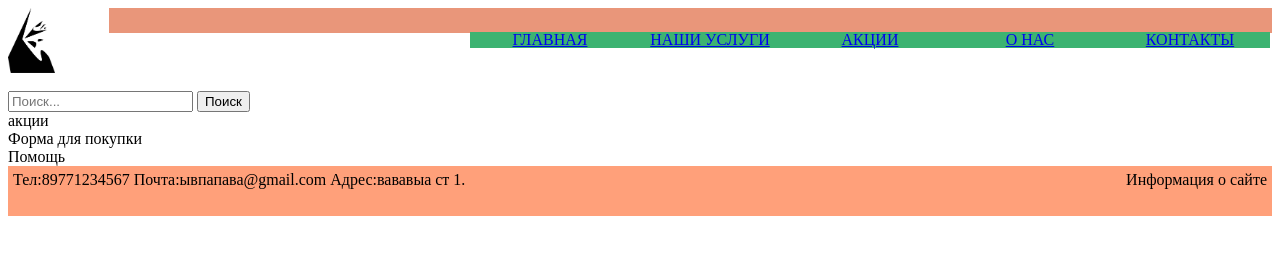
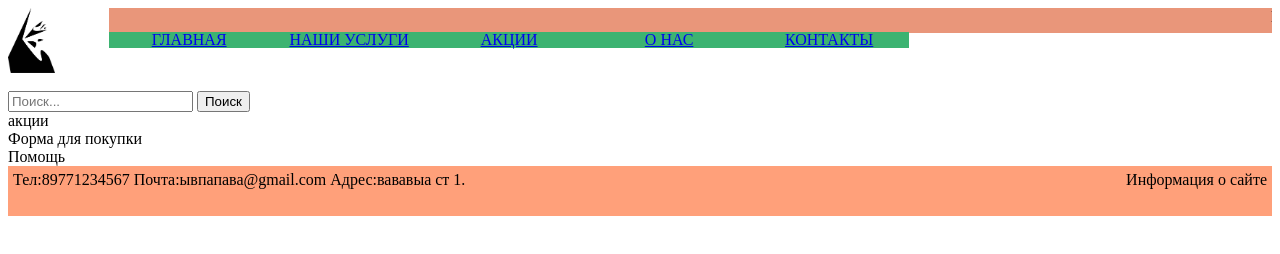
Before and after one commit to GymBoss01/GymBoss01, a plain HTML site: page index.html in a window 1280 px wide. Drawn offline with Linux system fonts and the light colour scheme.

Commit message:
Update index.css

```diff
--- a/index.css
+++ b/index.css
@@ -45,9 +45,9 @@ float: right;
 ul
   {
   list-style-type:none;
-  margin:2px;
+  margin-top:2px;
   padding:0;
-  float:right;
+  float:left;
   }
   li
   {
```
